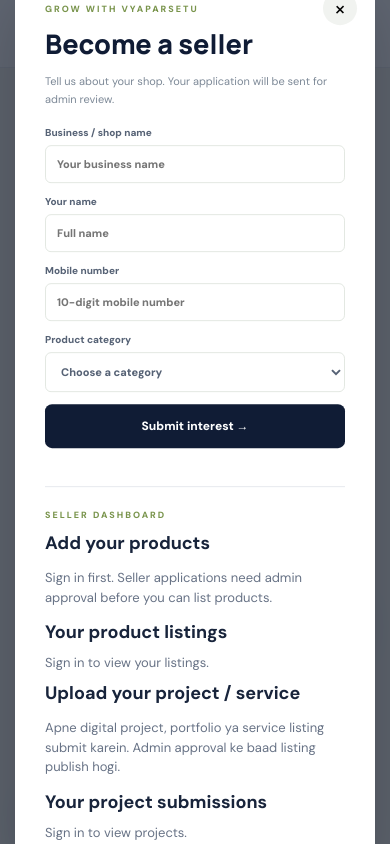
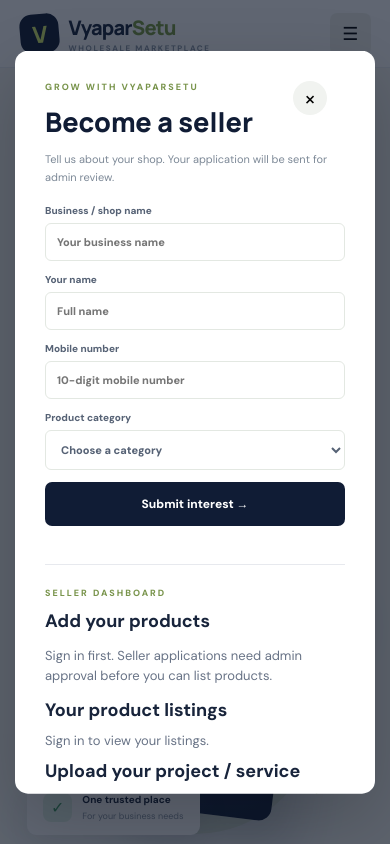
Before and after one commit to vikash7644/wholesale-marketplace, a plain HTML site: page index.html in a window 390 px wide. Both pictures are taken after a click on the button "Start selling". Shown: the top 844 px of the page. Drawn offline with nearby package versions, Linux system fonts and the light colour scheme; no server answers.

Commit message:
fix: make seller form modal scroll on mobile

```diff
--- a/styles.css
+++ b/styles.css
@@ -78,3 +78,8 @@
 .owner-csv-tools{border-top:1px solid #dbe4f0;padding-top:16px}
 .owner-csv-actions{display:flex;gap:10px;align-items:center;flex-wrap:wrap}
 .owner-product-badge{display:inline-block;margin-left:5px;padding:3px 7px;border-radius:999px;background:#e7f5ec;color:#17633a;font-size:10px;font-weight:800;vertical-align:middle}
+
+
+/* Keep long seller modal usable on mobile screens */
+#sellerModal{max-height:88vh;overflow-y:auto;overscroll-behavior:contain}
+#sellerModal .modal-close{position:sticky;float:right;top:0;margin-right:-10px;margin-top:-10px;z-index:2}
```
